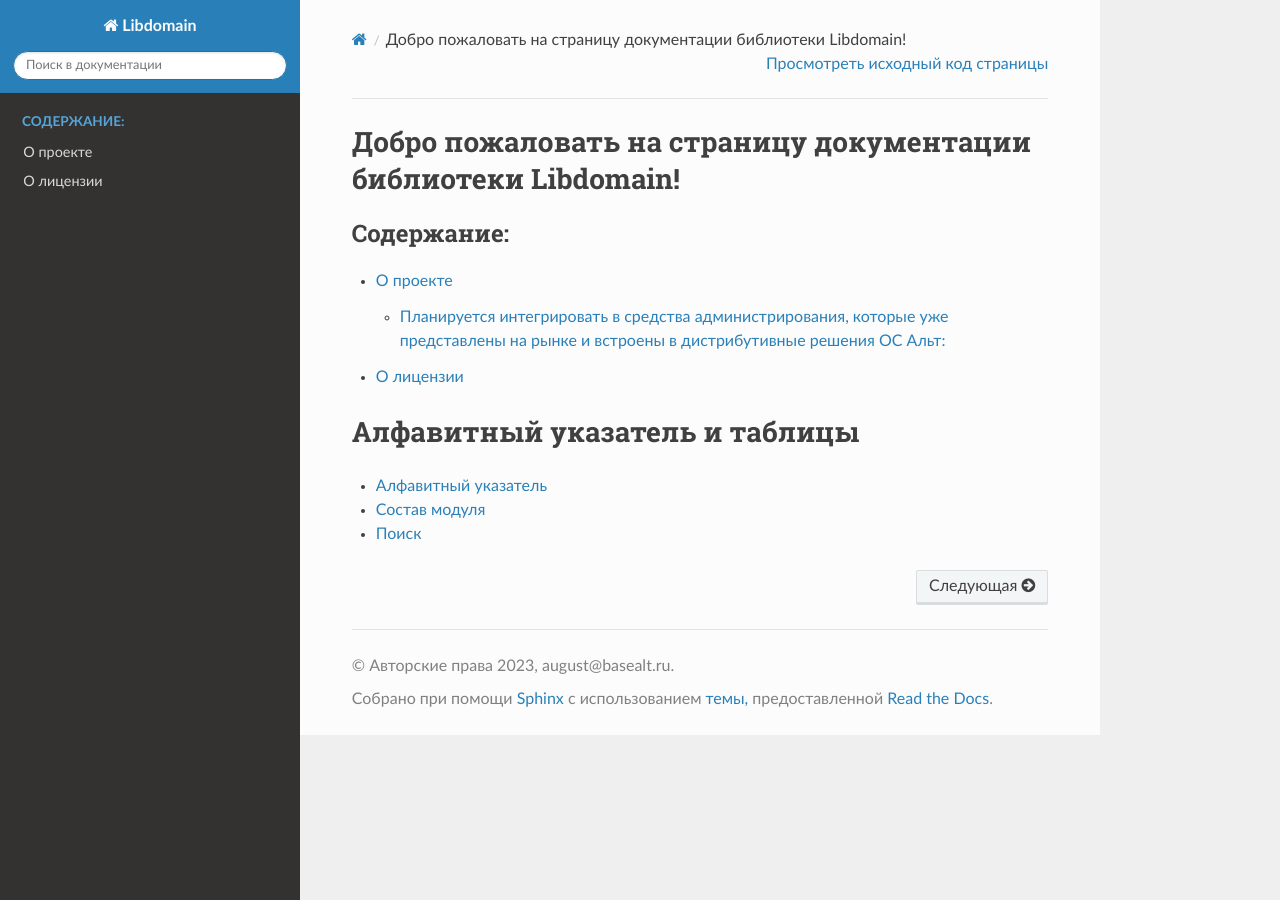
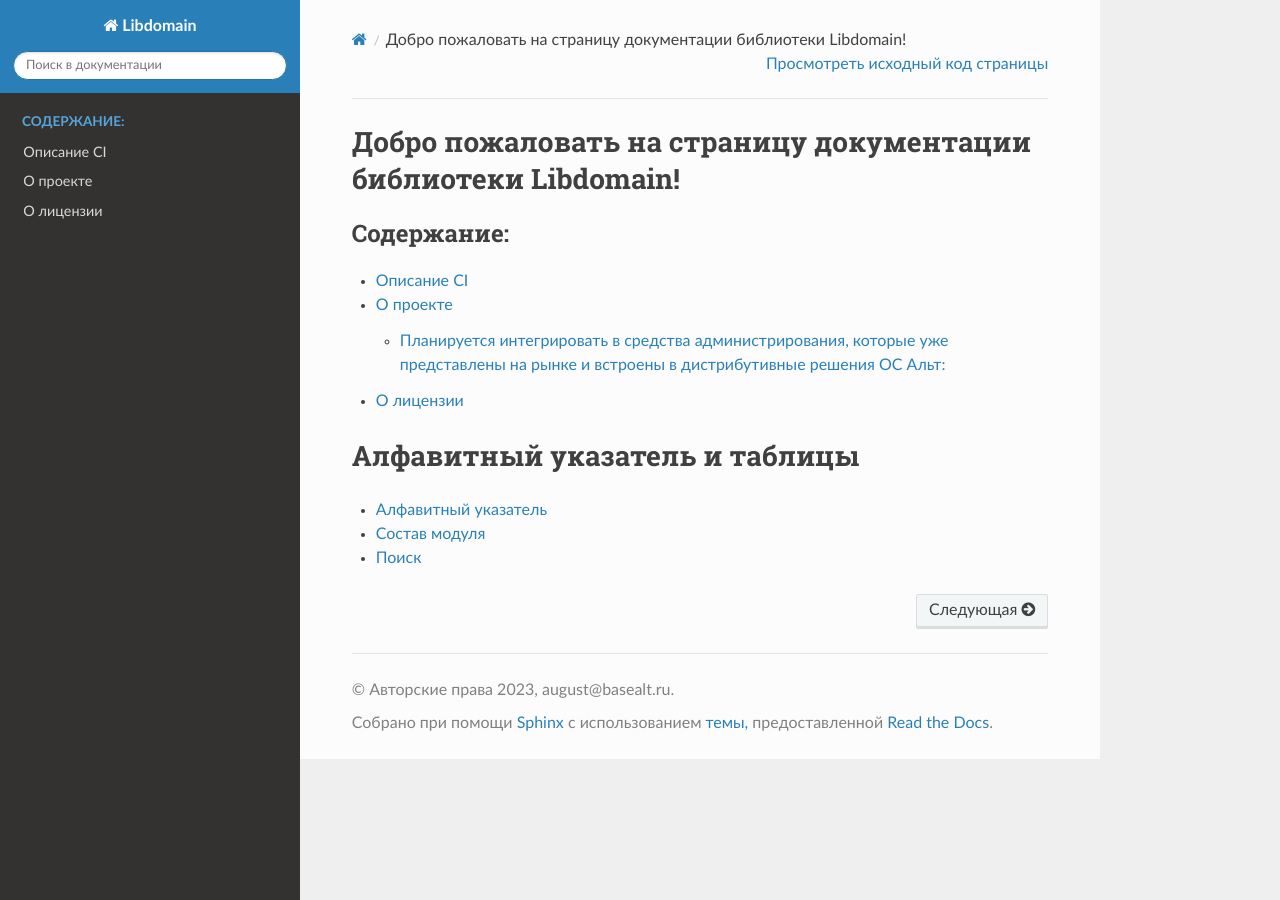
Before and after one commit to august-alt/libdomain-webpage, a Sphinx documentation site: the page built from source/index.rst, in a window 1280 px wide. Built offline with Sphinx 7.4.7 and the Read the Docs theme 2.0.0, drawn with Linux system fonts in a browser that asks for light colours.

Commit message:
feat: add empty ci page

```diff
--- /dev/null
+++ b/source/ci.rst
@@ -0,0 +1,2 @@
+Описание CI
+=====================================
--- a/source/index.rst
+++ b/source/index.rst
@@ -10,6 +10,7 @@
    :maxdepth: 2
    :caption: Содержание:
 
+   ci
    project
    license
 
```
